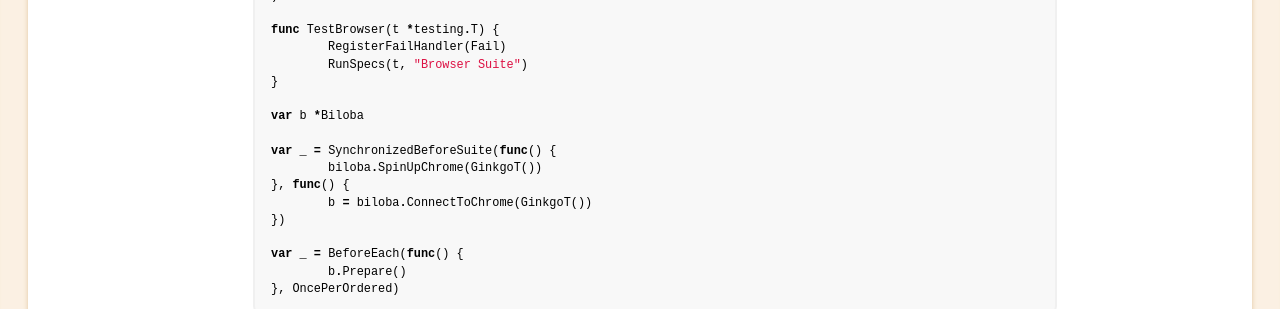
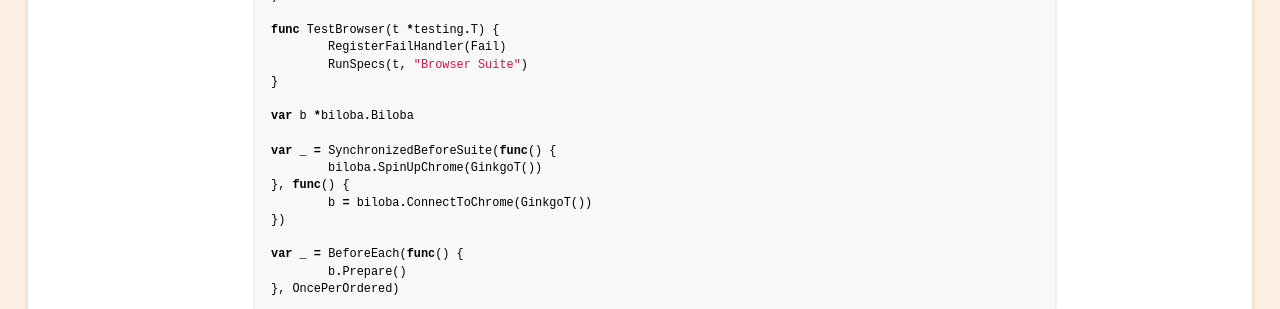
Before and after one commit to onsi/biloba, a Jekyll site: the page built from docs/index.md, in a window 1280 px wide. Shown: the part 1192-1501 px from the top of the page. Built offline with Jekyll 4.4.1, drawn with Linux system fonts in a browser that asks for light colours; comment, search, counter and statistics services are not loaded.

Commit message:
Minor typos found when learning about awesome Biloba and chromedp

````diff
--- a/docs/index.md
+++ b/docs/index.md
@@ -58,7 +58,7 @@
 	RunSpecs(t, "Browser Suite")
 }
 
-var b *Biloba
+var b *biloba.Biloba
 
 var _ = SynchronizedBeforeSuite(func() {
 	biloba.SpinUpChrome(GinkgoT())
@@ -1756,13 +1756,13 @@
 returns a `string` representation in [iTerm's ImgCat format](https://iterm2.com/documentation-images.html).  If you'd like to have your spec emit additional screenshots at specific points in time the recommended pattern is to use Ginkgo's `AddReportEntry` for example:
 
 ```go
-AddReportEntry("some description", b.CaptureImgCatScreenshot())
+AddReportEntry("some description", b.CaptureImgcatScreenshot())
 ```
 
 You can use the `ReportEntryVisibilityFailureOrVerbose` decorator to only emit the screenshot if the spec fails:
 
 ```go
-AddReportEntry("some description", b.CaptureImgCatScreenshot(), ReportEntryVisibilityFailureOrVerbose)
+AddReportEntry("some description", b.CaptureImgcatScreenshot(), ReportEntryVisibilityFailureOrVerbose)
 ```
 
 ### Configuration
````
Also changed, not shown: other parts of docs/index.md (+4 -4 lines).
